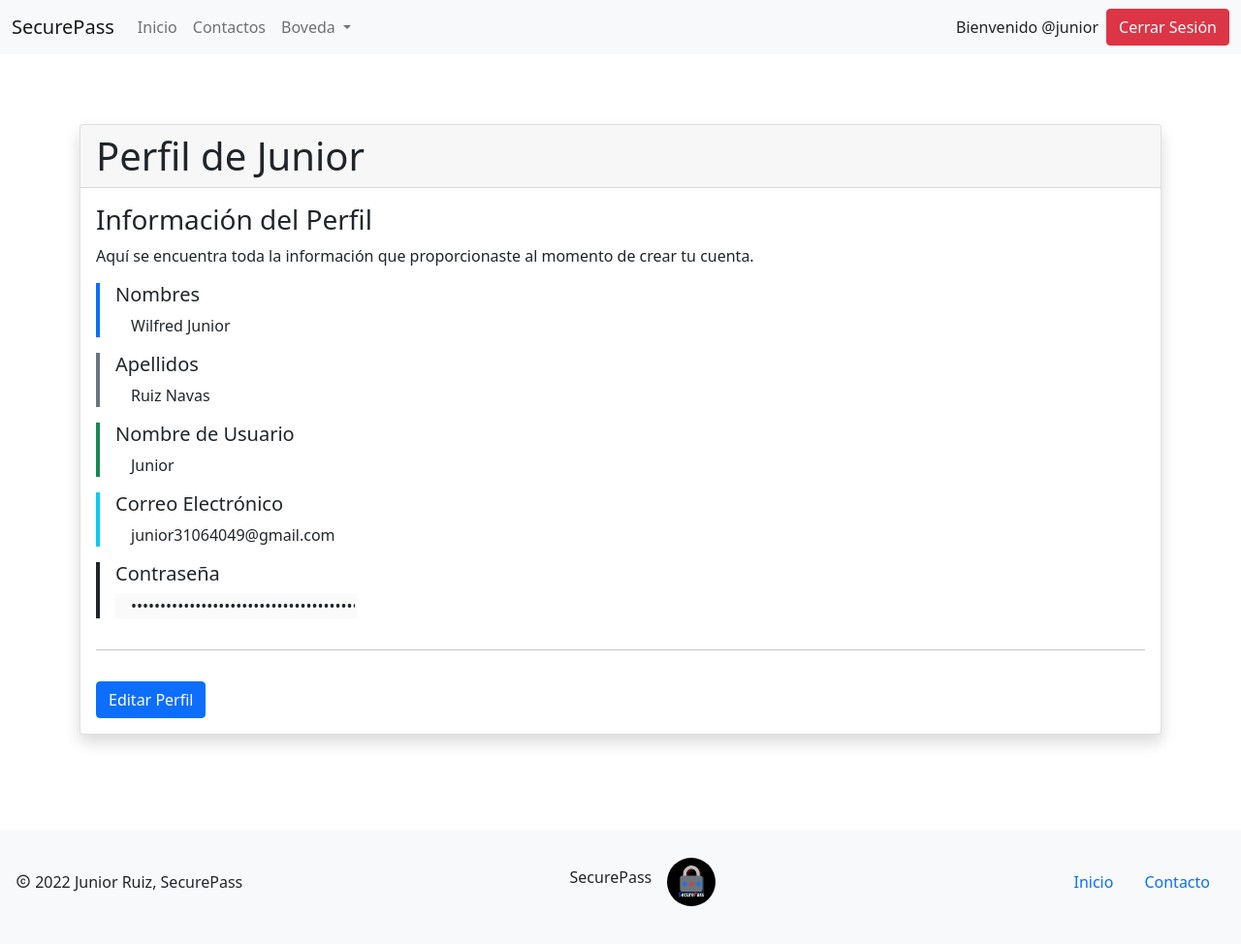
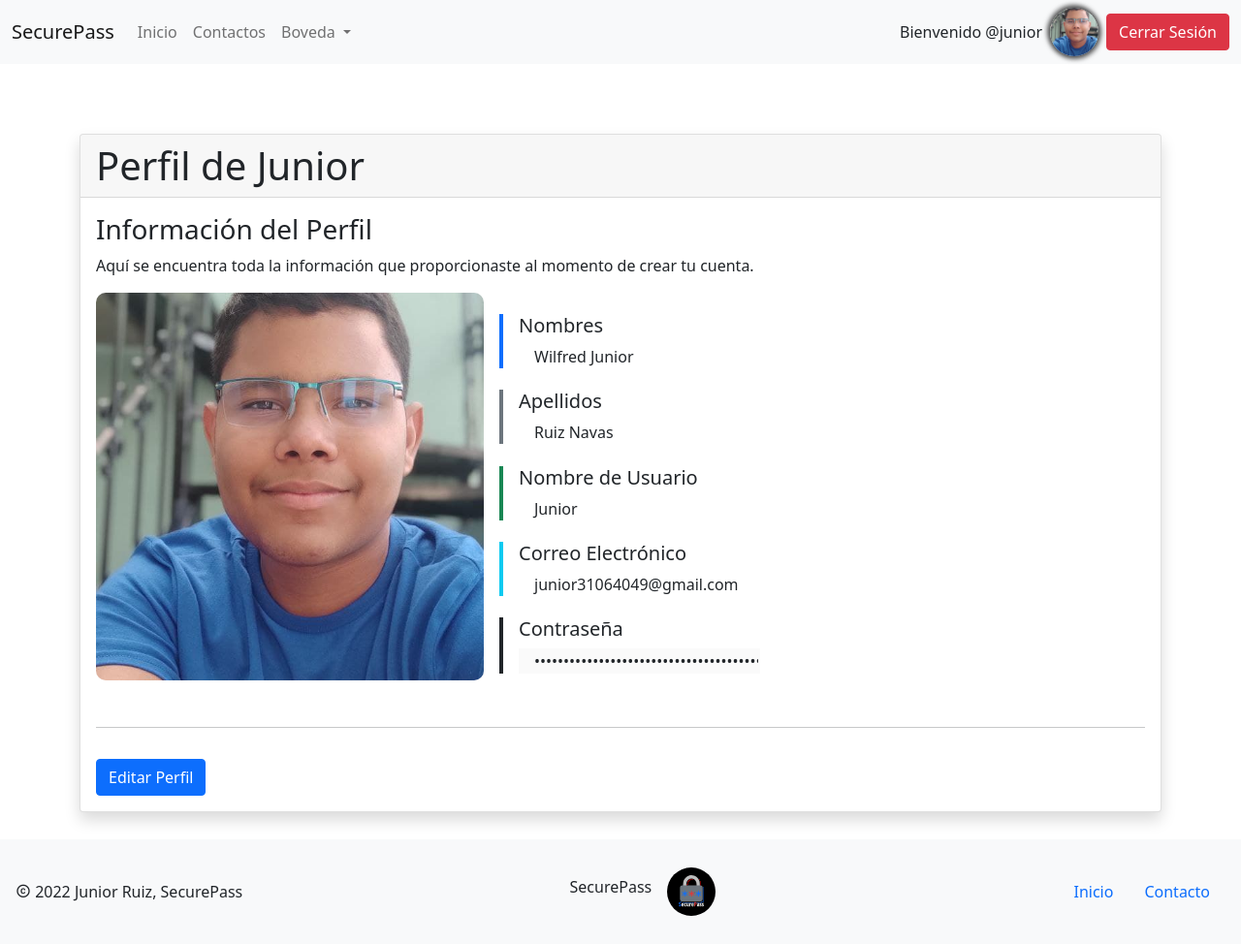
Before and after one commit to junior-r/SecurePass, a Django app: page /junior/ in a window 1280 px wide. Shown: the whole page at 97% size. Before the commit the page ends 935 px from the top, so only its background shows below. Run offline with Django 4.2, Linux system fonts and the light colour scheme; a user stored in the database is signed in; data comes from the database, SQL or seed files in the repository; some libraries are stand-ins or nearby versions; some web fonts are replaced.

Commit message:
Agregando el campo de imagen de perfil, falta hacer que cambie cuando el usuario edite el perfil

```diff
--- a/SecurePass/settings.py
+++ b/SecurePass/settings.py
@@ -146,3 +146,5 @@ EMAIL_USE_TLS = True
 
 MEDIA_URL = '/media/'
 MEDIA_ROOT = os.path.join(BASE_DIR, 'media')
+
+AUTH_USER_MODEL = 'app.CreationUser'
--- a/app/models.py
+++ b/app/models.py
@@ -1,8 +1,19 @@
 from datetime import date
 from django.db import models
-from django.contrib.auth.models import User
+from django.contrib.auth.models import AbstractUser
+from django.conf import settings
 
 # Create your models here.
+
+
+class CreationUser(AbstractUser):
+    picture_profile = models.ImageField(upload_to='Profiles', null=True, blank=True)
+
+    def get_image(self):
+        if self.picture_profile:
+            return '{}{}'.format(settings.MEDIA_URL, self.picture_profile)
+        else:
+            pass
 
 
 class CreatePassword(models.Model):
--- a/app/static/app/css/base.css
+++ b/app/static/app/css/base.css
@@ -1,3 +1,13 @@
+.image_profile_header {
+    width: 50px;
+    height: 50px;
+    background-size: cover;
+    border-radius: 50%;
+    box-shadow: 1px 1px 5px 2px rgba(0, 0, 0, 0.5), -1px -1px 5px 2px rgba(0, 0, 0, 0.5);
+    background-position: center;
+    margin: 0;
+}
+
 .footer .logo {
     display: flex;
     align-items: center;
--- a/app/templates/app/base.html
+++ b/app/templates/app/base.html
@@ -51,6 +51,12 @@
                 <p class="username mb-0">
                   Bienvenido @{{user.username}}
                 </p>
+                {% if user.picture_profile %}
+                    <figure class="image_profile_header" style="background-image: url({{ user.get_image }});">
+
+                    </figure>
+                {% endif %}
+
                 <a href="{% url 'logout' %}" class="text-light text-decoration-none">
                   <button type="button" class="btn btn-danger">Cerrar Sesión</button>
                 </a>
--- a/app/templates/app/editProfile.html
+++ b/app/templates/app/editProfile.html
@@ -11,7 +11,7 @@
 <div class="card shadow">
 <h1 class="card-header">Perfil de {{user.username | title}}</h1>
     <div class="card-body">
-        <form action="" method="post" class="d-flex flex-column gap-3">
+        <form action="" method="post" class="d-flex flex-column gap-3 px-5">
             {% csrf_token %}
             {{ form | crispy }}
             <div class="container-buttons d-flex gap-2 justify-content-end">
--- a/app/templates/app/profile.html
+++ b/app/templates/app/profile.html
@@ -15,6 +15,15 @@
             <p class="card-text">Aquí se encuentra toda la información que proporcionaste al momento de crear tu cuenta.</p>
         </section>
 
+        <div class="body__profile d-flex gap-3">
+
+            <section class="img_profile">
+                <figure class="image_profile_body" style="background-image: url({{ user.get_image }}); height: 400px; width: 400px; border-radius: 10px; background-size: cover; background-position: center">
+
+                </figure>
+            </section>
+
+            <div class="content_profile d-flex flex-column justify-content-evenly">
                 <section class="names border-start border-4 border-primary ps-3">
                     <h5 class="card-title">Nombres</h5>
                     <p class="card-text ps-3">{{user.first_name | title}}</p>
@@ -35,6 +44,9 @@
                     <h5 class="card-title">Contraseña</h5>
                     <input type="password" class="text-dark border-0 ps-3" disabled value="{{user.password}}">
                 </section>
+            </div>
+
+        </div>
         <hr>
         <a href="{% url 'editProfile' user.username %}" class="btn btn-primary me-auto">Editar Perfil</a>
     </div>
--- a/app/templates/registration/registro.html
+++ b/app/templates/registration/registro.html
@@ -20,7 +20,7 @@
                     <div class="card-body">
                         <h2 class="title">Crear Cuenta</h2>
                         <hr>
-                        <form action="" method="post" class="d-flex flex-column gap-4">
+                        <form action="" enctype="multipart/form-data" method="post" class="d-flex flex-column gap-4">
                             {% csrf_token %}
                             {{ form | crispy }} <!-- Este formulario lo genera django -->
                             <div class="buttons d-flex flex-row gap-2 justify-content-between">
--- a/app/views.py
+++ b/app/views.py
@@ -1,9 +1,9 @@
 from django.http import Http404
 from django.shortcuts import render, redirect, get_object_or_404
 from django.contrib import messages
-from django.contrib.auth.models import User
+from .models import CreationUser
 from app.models import CreatePassword
-from .forms import CustomUserCreationForm, CreatePasswordForm
+from .forms import CreationUserForm, CreatePasswordForm
 from django.contrib.auth import authenticate, login
 from django.core.paginator import Paginator
 from django.core.mail import EmailMessage
@@ -13,20 +13,20 @@ from django.contrib.auth.decorators import login_required
 
 # Create your views here.
 
+
 def home(request):
     return render(request, 'app/index.html')
 
 
 def registro(request):
     data = {
-        'form': CustomUserCreationForm
+        'form': CreationUserForm
     }
 
     if request.method == 'POST':
-        formulario = CustomUserCreationForm(data=request.POST)
+        formulario = CreationUserForm(request.POST, request.FILES)
         if formulario.is_valid():
             formulario.save()
-
             user = authenticate(username=formulario.cleaned_data['username'], password=formulario.cleaned_data['password1'])
             login(request, user)
             messages.success(request, 'Cuenta creada correctamente!')
@@ -39,7 +39,7 @@ def registro(request):
 
 @login_required
 def profile(request, username):
-    user = User.objects.get(username=username)
+    user = CreationUser.objects.get(username=username)
     data = {
         'user': user
     }
@@ -48,15 +48,15 @@ def profile(request, username):
 
 @login_required
 def editProfile(request, username):
-    user = get_object_or_404(User, username=username)
+    user = get_object_or_404(CreationUser, username=username)
     passwords = CreatePassword.objects.filter(username=username)
     data = {
-        'form': CustomUserCreationForm(instance=user),
+        'form': CreationUserForm(instance=user),
         'user': user
     }
 
     if request.method == 'POST':
-        formulario = CustomUserCreationForm(data=request.POST, instance=user)
+        formulario = CreationUserForm(data=request.POST, instance=user)
         if formulario.is_valid():
             for p in passwords:
                 p.username = user.username
```
Also changed, not shown: app/forms.py (+12 -4 lines), app/migrations/0001_initial.py, db.sqlite3, media/Profiles/perfil.jpg (added). Lines whose indentation alone changed are shown as unchanged.
